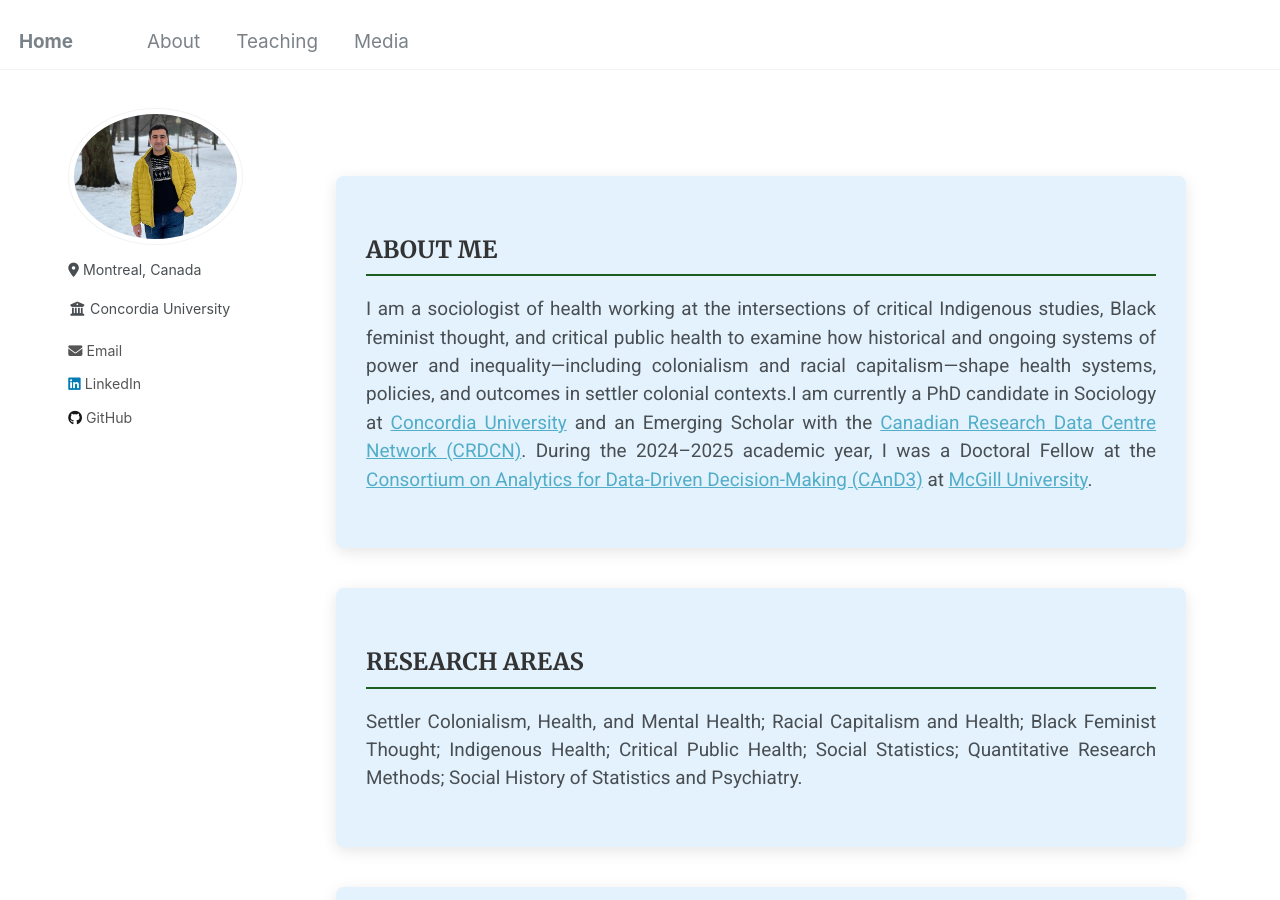
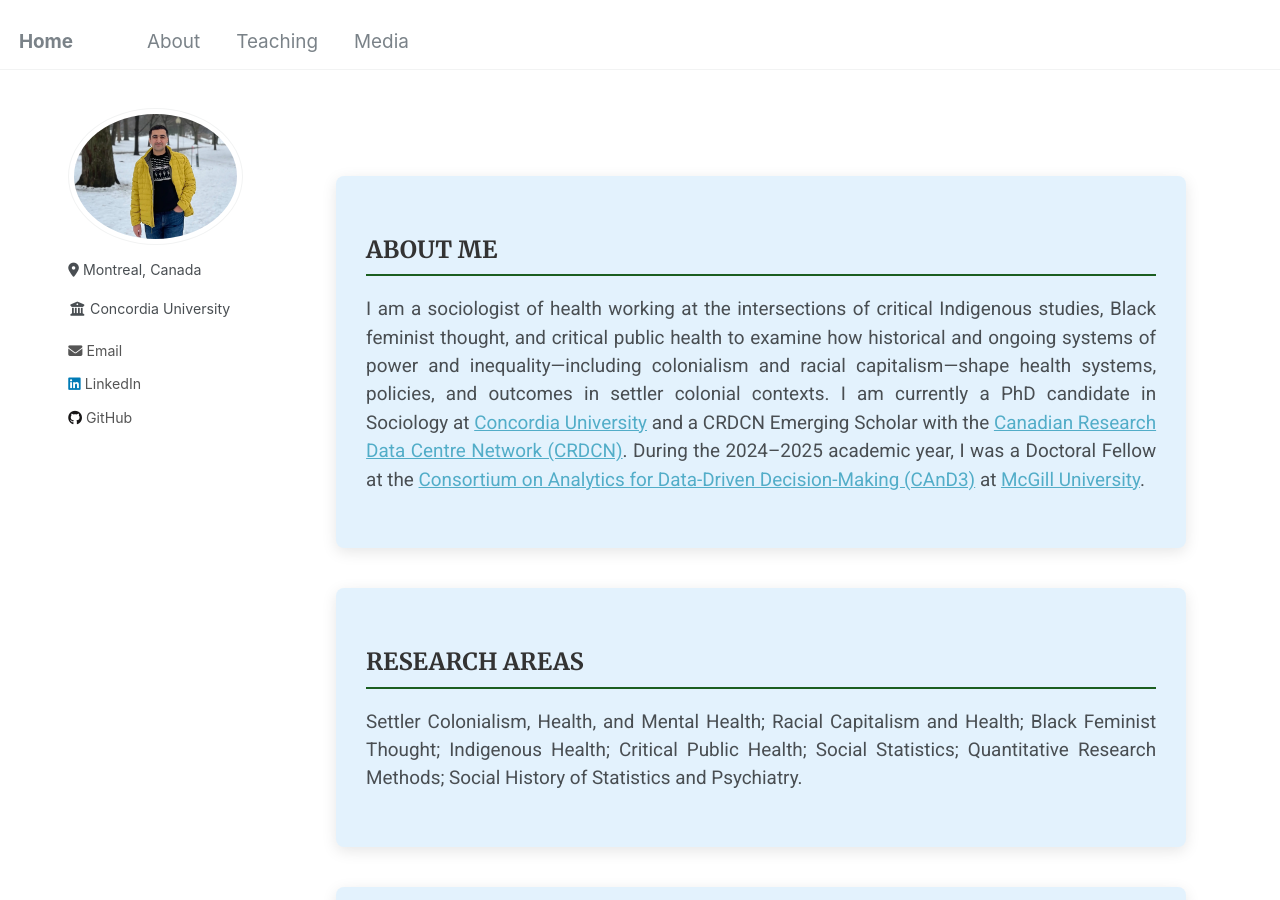
Before and after one commit to Mohsnmonji/mohsnmonji.github.io, a Jekyll site: the page built from about-me.md, in a window 1280 px wide and 900 px high. Built offline with Jekyll 4.4.1, drawn with Linux system fonts in a browser that asks for light colours.

Commit message:
Update about-me.md

```diff
--- a/about-me.md
+++ b/about-me.md
@@ -54,8 +54,9 @@ author_profile: true
 <div class="about-card">
   <h2>ABOUT ME</h2>
   <p>
-    I am a sociologist of health working at the intersections of critical Indigenous studies, Black feminist thought, and critical public health to examine how historical and ongoing systems of power and inequality—including colonialism and racial capitalism—shape health systems, policies, and outcomes in settler colonial contexts.I am currently a PhD candidate in Sociology at
-    <a href="https://www.concordia.ca/" target="_blank">Concordia University</a> and an Emerging Scholar with the
+    I am a sociologist of health working at the intersections of critical Indigenous studies, Black feminist thought, and critical public health to examine how historical and ongoing systems of power and inequality—including colonialism and racial capitalism—shape health systems, policies, and outcomes in settler colonial contexts.
+    I am currently a PhD candidate in Sociology at
+    <a href="https://www.concordia.ca/" target="_blank">Concordia University</a> and a CRDCN Emerging Scholar with the
     <a href="https://crdcn.ca" target="_blank">Canadian Research Data Centre Network (CRDCN)</a>.
     During the 2024–2025 academic year, I was a Doctoral Fellow at the
     <a href="https://www.mcgill.ca/cand3/" target="_blank">Consortium on Analytics for Data-Driven Decision-Making (CAnD3)</a> at
```
